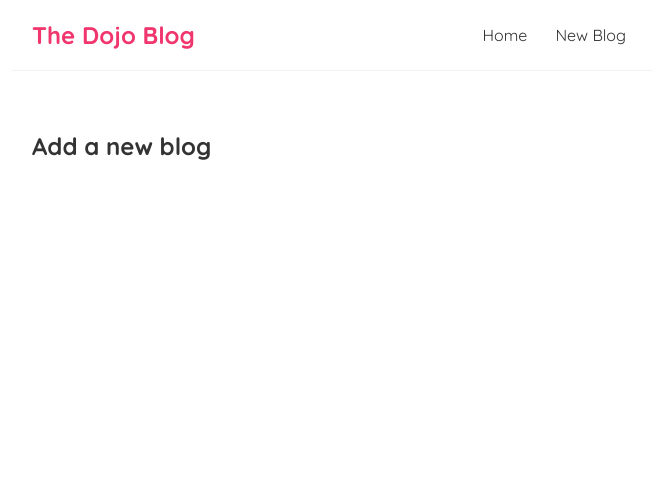
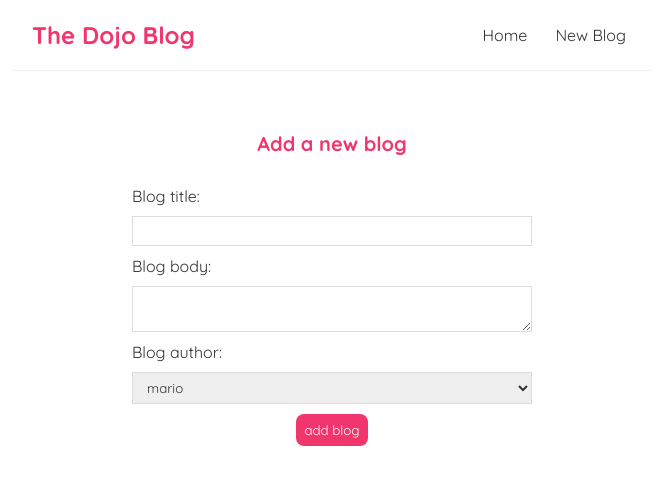
Before and after one commit to hewittaj/react-micro-blog, a React (Vite) app: page /create in a window 1280 px wide. Shown: the top 484 px of the page, without its empty margins (308-964 px from the left). Built offline with nearby package versions, Linux system fonts and the light colour scheme.

Commit message:
set up create a blog logic

```diff
--- a/src/App.jsx
+++ b/src/App.jsx
@@ -3,10 +3,9 @@
 import Navbar from './Navbar'
 import { BrowserRouter as Router, Route, Routes } from 'react-router-dom'
 import Create from './Create'
+import BlogDetails from './BlogDetails'
 
 function App() {
-  const title = 'Welcome to the new blog'
-  const likes = 50
   // Can't output booleans or objects
 
   return (
@@ -18,6 +17,7 @@
           <Routes>
             <Route path="/" element={<Home/>}></Route>
             <Route path='/create' element={<Create/>}></Route>
+            <Route path='/blogs/:id' element={<BlogDetails/>}></Route>
           </Routes>
         </div>
       </div>
--- /dev/null
+++ b/src/BlogDetails.jsx
@@ -0,0 +1,22 @@
+import { useParams } from 'react-router-dom'
+import useFetch from './useFetch'
+
+function BlogDetails() {
+    const { id } = useParams()
+    const { data: blog, error, isPending} = useFetch('http://localhost:8000/blogs/' + id)
+    return (
+        <div className="blog-details">
+            {isPending && <div>Loading...</div>}
+            {error && <div>{error}</div>}
+            {blog && (
+                <article>
+                    <h2>{blog.title}</h2>
+                    <p>Written by {blog.author}</p>
+                    <div>{blog.body}</div>
+                </article>
+            )}
+        </div>
+    )
+}
+
+export default BlogDetails
--- a/src/BlogList.jsx
+++ b/src/BlogList.jsx
@@ -1,3 +1,5 @@
+import { Link } from 'react-router-dom'
+
 function BlogList({blogs, title}) {
     // Could destructure here by doing {blogs} instead of props
 
@@ -6,8 +8,10 @@
             <h2>{title}</h2>
             {blogs.map((blog) => (
                 <div className="blog-preview" key={blog.id}>
-                    <h2>{blog.title}</h2>
-                    <p>Written by {blog.author}</p>
+                    <Link to={`/blogs/${blog.id}`}>
+                        <h2>{blog.title}</h2>
+                        <p>Written by {blog.author}</p>
+                    </Link>
                 </div>
             ))}
         </div>
--- a/src/Create.jsx
+++ b/src/Create.jsx
@@ -1,7 +1,45 @@
+import { useState } from 'react'
+
 function Create() {
+    const [title, setTitle] = useState('')
+    const [body, setBody] = useState('')
+    const [author, setAuthor] = useState('mario')
+
+    const handleSubmit = (e) => {
+        e.preventDefault()
+        const blog = {title, body, author}
+        console.log(blog)
+    }
+
     return (
         <div className="create">
             <h2>Add a new blog</h2>
+            <form onSubmit={handleSubmit}>
+                <label>Blog title: </label>
+                <input
+                    type='text'
+                    required
+                    value={title}
+                    onChange={(e) => setTitle(e.target.value)}
+                ></input>
+
+                <label>Blog body: </label>
+                <textarea
+                    required
+                    value={body}
+                    onChange={(e) => setBody(e.target.value)}
+                ></textarea>
+
+                <label>Blog author:</label>
+                <select
+                    value={author}
+                    onChange={(e) => setAuthor(e.target.value)}
+                >
+                    <option value="mario">mario</option>
+                    <option value="yoshi">yoshi</option>
+                </select>
+                <button>add blog</button>
+            </form>
         </div>
     )
 }
--- a/src/index.css
+++ b/src/index.css
@@ -48,3 +48,56 @@
   color: #f1356d;
   margin-bottom: 8px;
 }
+.blog-preview a{
+  text-decoration: none;
+}
+
+/* blog details page */
+.blog-details h2 {
+  font-size: 20px;
+  color: #f1356d;
+  margin-bottom: 10px;
+}
+.blog-details div {
+  margin: 20px 0;
+}
+.blog-details button {
+  background: #f1356d;
+  color: #fff;
+  border: 0;
+  padding: 8px;
+  border-radius: 8px;
+  cursor: pointer;
+}
+
+/* create new blog form */
+.create {
+  max-width: 400px;
+  margin: 0 auto;
+  text-align: center;
+}
+.create label {
+  text-align: left;
+  display: block;
+}
+.create h2 {
+  font-size: 20px;
+  color: #f1356d;
+  margin-bottom: 30px;
+}
+.create input, .create textarea, .create select {
+  width: 100%;
+  padding: 6px 10px;
+  margin: 10px 0;
+  border: 1px solid #ddd;
+  box-sizing: border-box;
+  display: block;
+}
+.create button {
+  background: #f1356d;
+  color: #fff;
+  border: 0;
+  padding: 8px;
+  border-radius: 8px;
+  cursor: pointer;
+}
```
